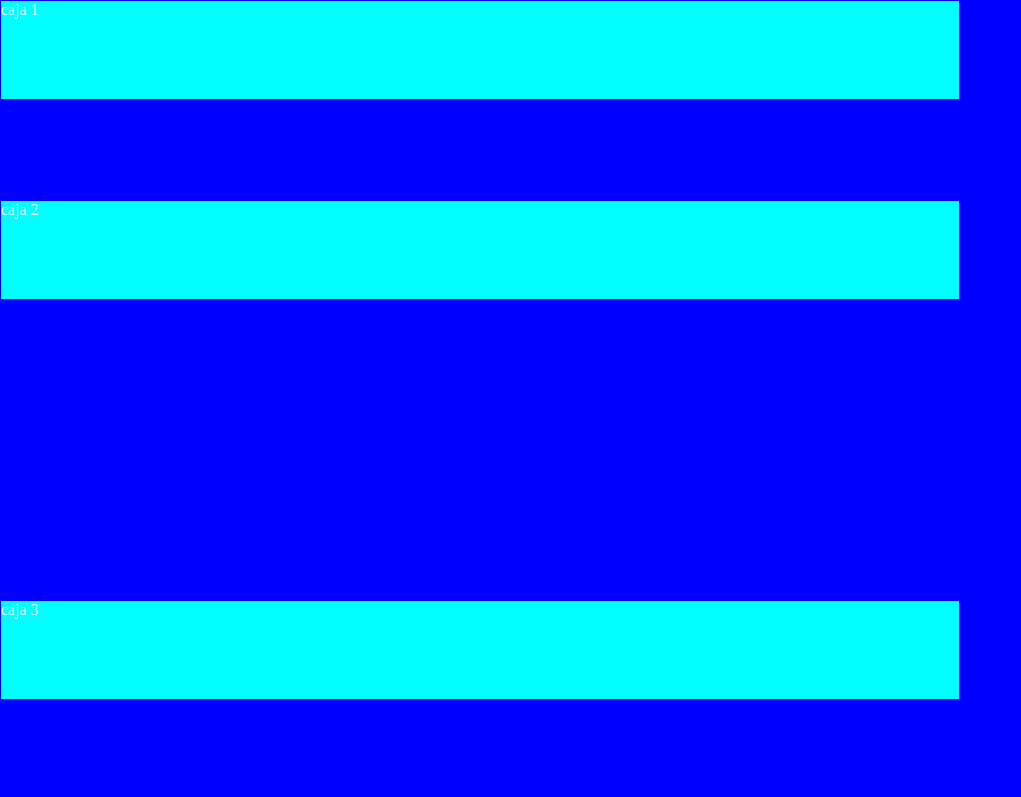
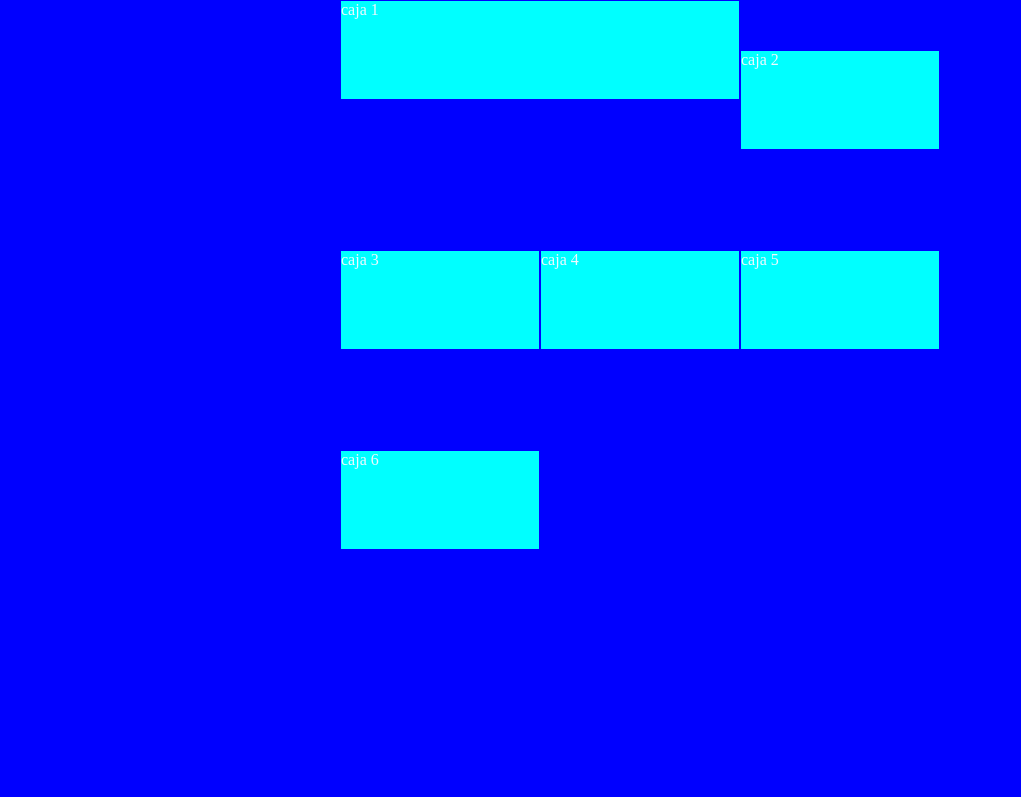
Before and after one commit to SerBastion/ProWeb, a plain HTML site: page Parcial1/Grid/Grid.html in a window 1280 px wide. Shown: the top 797 px of the page, without its empty margins (0-1021 px from the left). Drawn offline with Linux system fonts and the light colour scheme.

Commit message:
Commit Grid

```diff
--- a/Parcial1/Grid/Grid.html
+++ b/Parcial1/Grid/Grid.html
@@ -14,12 +14,12 @@
 
 
     .contenedor{
-        width:100vw ;
+        width: 100vw;
         height: 100vh;
         background-color: blue;
         display: grid;
-        grid-template-columns: 25% 50% 25%;
-        grid-template-rows: 25% 50% 25%;
+        grid-template-columns: 200px 200px 200px;
+        grid-template-rows: 200px 200px 200px;
         justify-content: center;
         justify-items: stretch;
         align-items: center;
@@ -47,11 +47,11 @@
 <body>
     <div class="contenedor">
         <div id="caja1" class="caja">caja 1</div>
-        <div id="caja1" class="caja">caja 2</div>
-        <div id="caja1" class="caja">caja 3</div>
-        <div id="caja1" class="caja">caja 4</div>
-        <div id="caja1" class="caja">caja 5</div>
-        <div id="caja1" class="caja">caja 6</div>
+        <div id="caja2" class="caja">caja 2</div>
+        <div id="caja3" class="caja">caja 3</div>
+        <div id="caja4" class="caja">caja 4</div>
+        <div id="caja5" class="caja">caja 5</div>
+        <div id="caja6" class="caja">caja 6</div>
     </div>
 
 </body>
```
